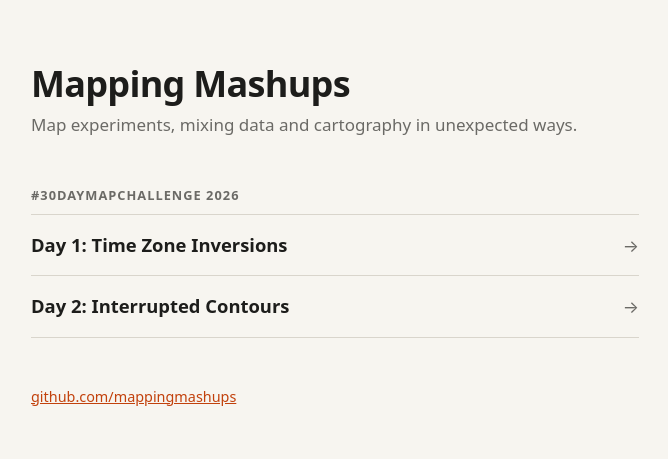
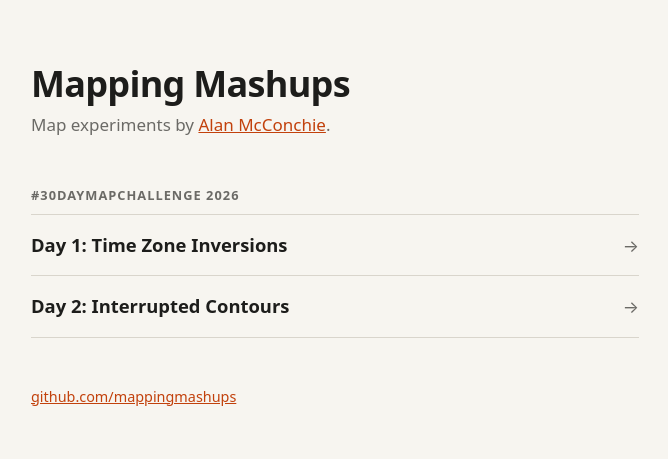
Before and after one commit to mappingmashups/mappingmashups.github.io, a plain HTML site: page index.html in a window 1280 px wide. Shown: the whole page, without its empty margins (305-973 px from the left). Drawn offline with Linux system fonts and the light colour scheme.

Commit message:
Update description and author in index.html

```diff
--- a/index.html
+++ b/index.html
@@ -4,7 +4,7 @@
   <meta charset="utf-8">
   <meta name="viewport" content="width=device-width, initial-scale=1">
   <title>Mapping Mashups</title>
-  <meta name="description" content="Map experiments from Mapping Mashups, including entries for the #30DayMapChallenge.">
+  <meta name="description" content="Map experiments from Alan McConchie, including entries for the #30DayMapChallenge.">
   <style>
     :root {
       --bg: #f7f5f0;
@@ -70,7 +70,7 @@
 <body>
   <main>
     <h1>Mapping Mashups</h1>
-    <p class="lede">Map experiments, mixing data and cartography in unexpected ways.</p>
+    <p class="lede">Map experiments by <a href="https://mappingmashups.net/">Alan McConchie</a>.</p>
 
     <section>
       <h2>#30DayMapChallenge 2026</h2>
```
